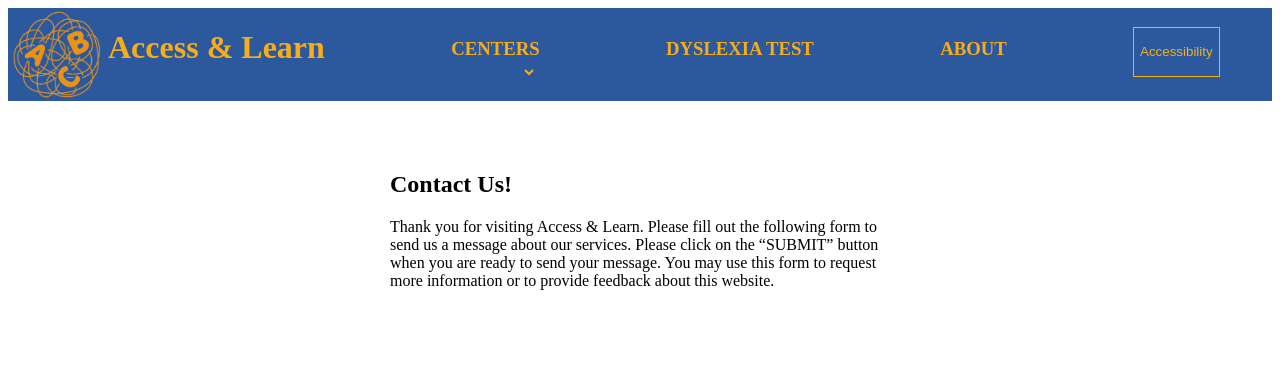
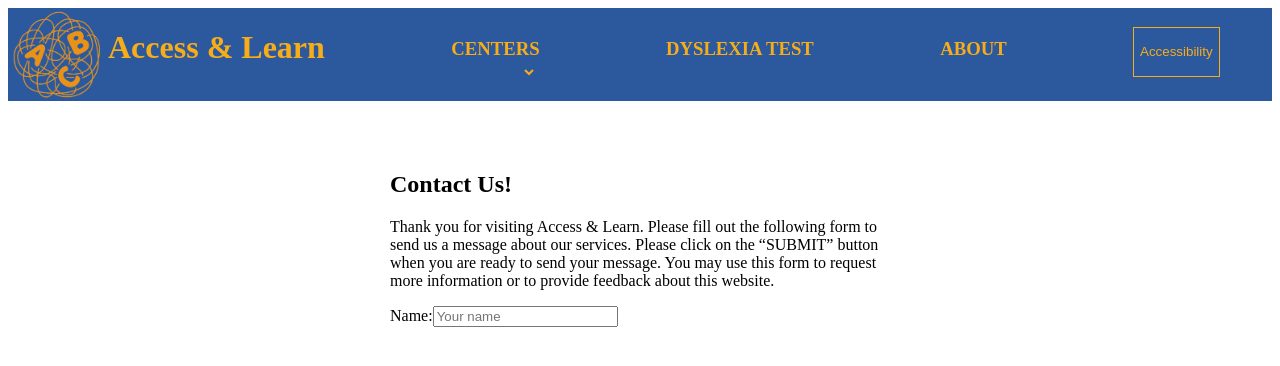
Before and after one commit to jRodriguezIV/9-4_hackathon-team-4, a React (Create React App) app: page /contact in a window 1280 px wide. Shown: the top 366 px of the page. Built offline with nearby package versions, Linux system fonts and the light colour scheme; no server answers.

Commit message:
added start of the form

```diff
--- a/src/Pages/ContactUs/ContactUs.js
+++ b/src/Pages/ContactUs/ContactUs.js
@@ -53,7 +53,23 @@ function ContactUs() {
       <h2>Contact Us!</h2>
       <p>Thank you for visiting Access & Learn. Please fill out the following form to send us a message about our services. Please click on the “SUBMIT” button when you are ready to send your message. You may use this form to request more information or to provide feedback about this website.</p>
       <div className="ContactUs">
-       </div>
+        <div className="ContactUs">
+          <form onSubmit={handleSubmit}>
+            <label className="form-label" htmlFor="name">
+              Name:
+            </label>
+            <input
+              className="form-control"
+              id="name"
+              type="text"
+              onChange={handleTextChange}
+              value={contactInfo.name}
+              placeholder="Your name"
+              required
+            />
+          </form>
+        </div>
+      </div>
     </div>
   );
 }
```
